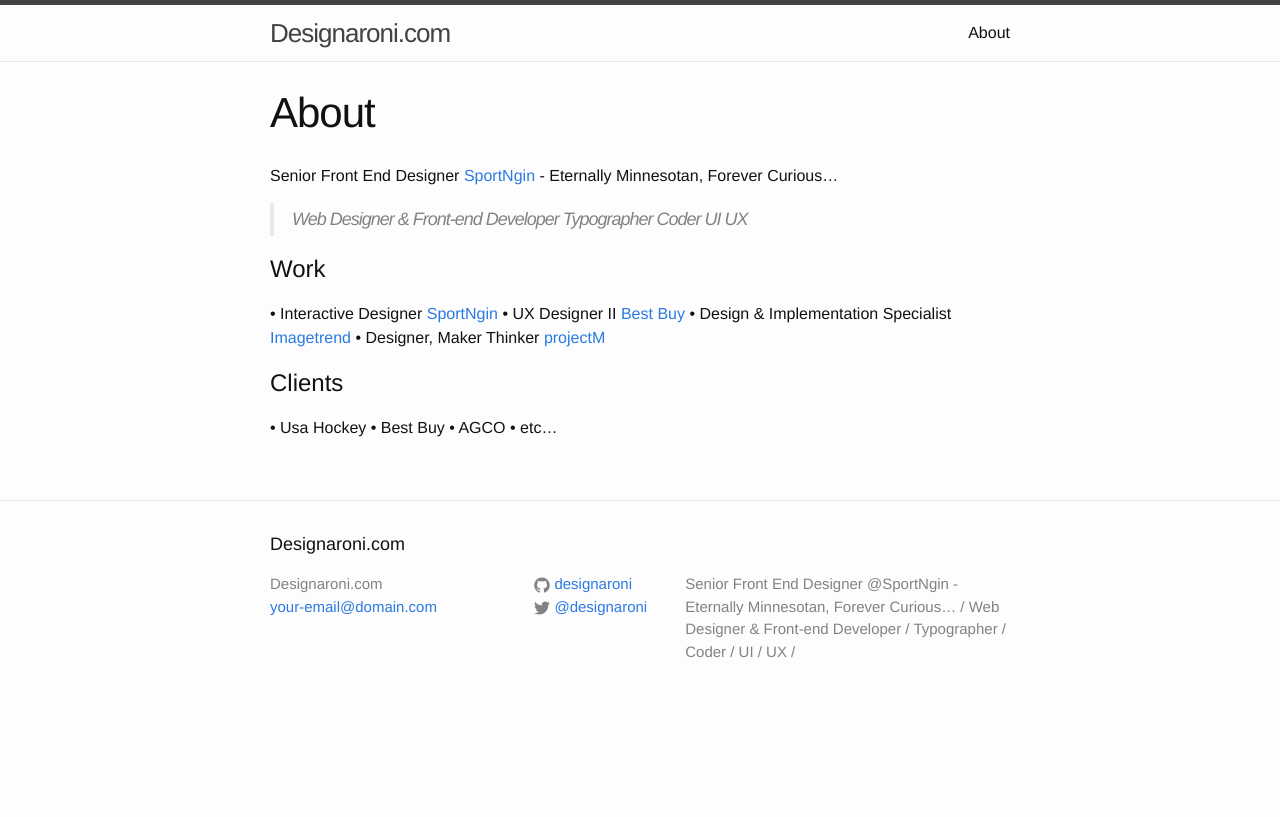
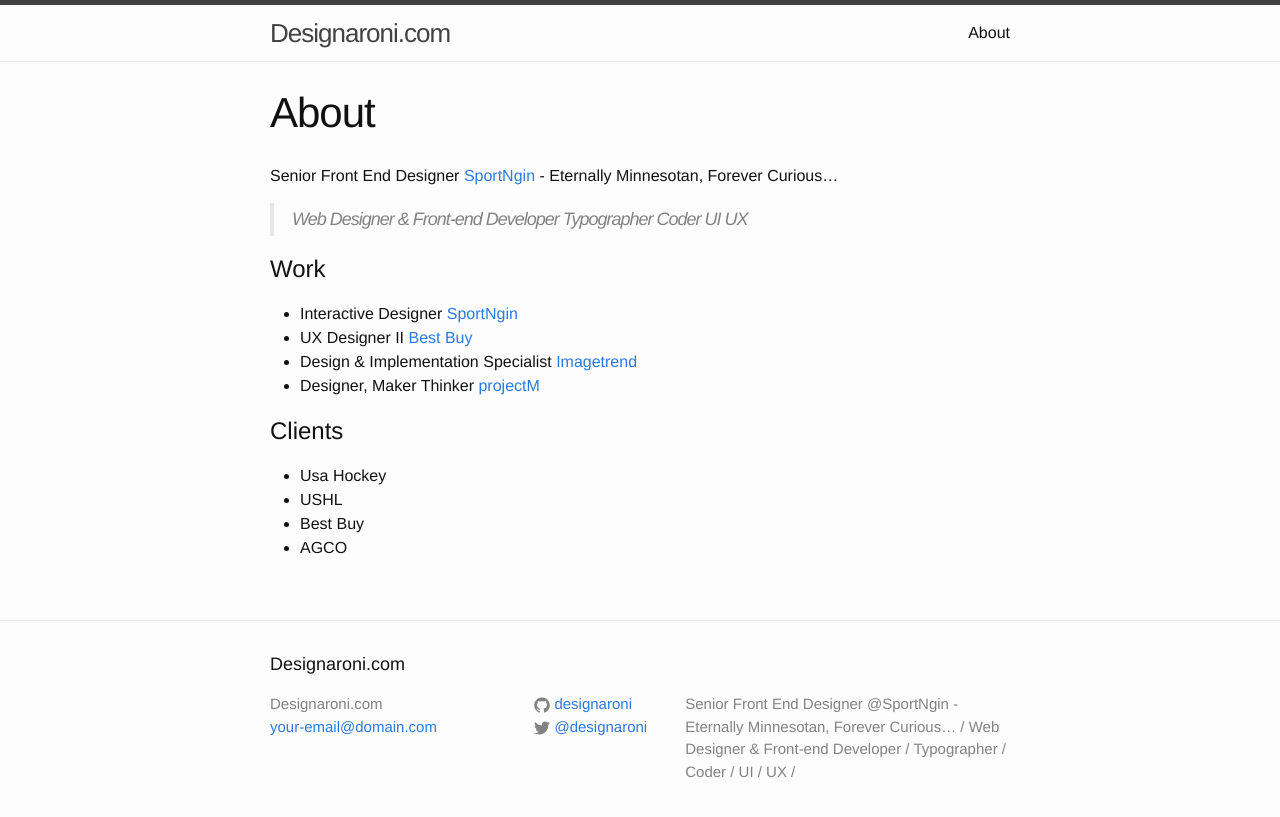
Before and after one commit to Designaroni/designaroni, a Jekyll site: the page built from about.md, in a window 1280 px wide. Shown: the top 817 px of the page. Built offline with Jekyll 4.4.1, drawn with Linux system fonts in a browser that asks for light colours.

Commit message:
Update about.md

```diff
--- a/about.md
+++ b/about.md
@@ -9,13 +9,13 @@
 > Web Designer & Front-end Developer | Typographer | Coder | UI | UX
 
 # Work
-• Interactive Designer [SportNgin](http://sportngin.com)
-• UX Designer II [Best Buy](http://bestbuy.com)
-• Design & Implementation Specialist [Imagetrend](http://imagetrend.com)
-• Designer, Maker Thinker [projectM](http://projectmlab.com)
+* Interactive Designer [SportNgin](http://sportngin.com)
+* UX Designer II [Best Buy](http://bestbuy.com)
+* Design & Implementation Specialist [Imagetrend](http://imagetrend.com)
+* Designer, Maker Thinker [projectM](http://projectmlab.com)
 
 # Clients
-• Usa Hockey
-• Best Buy
-• AGCO
-• etc...
+* Usa Hockey
+* USHL
+* Best Buy
+* AGCO
```
